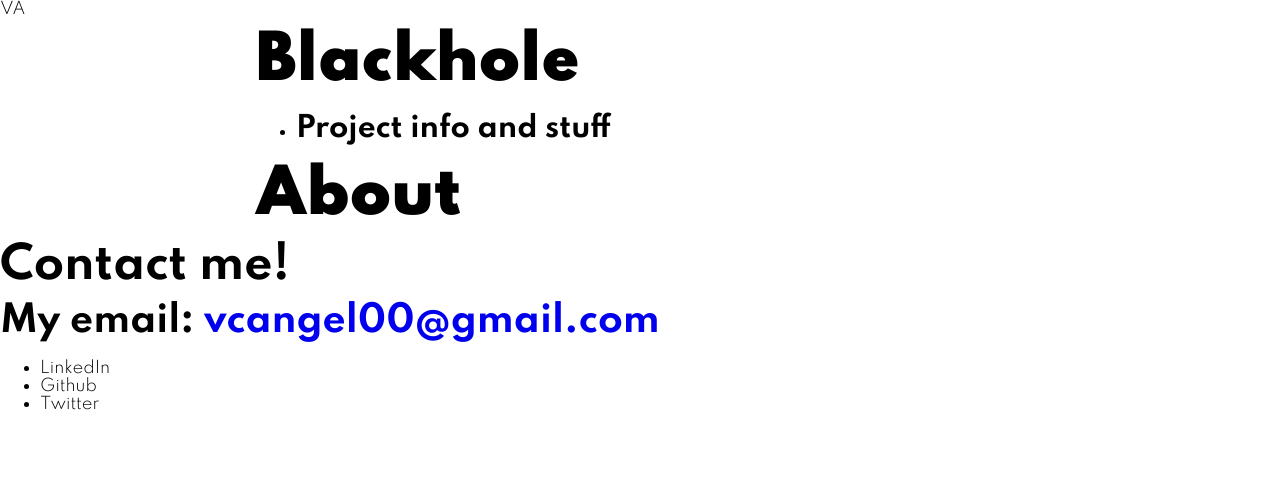
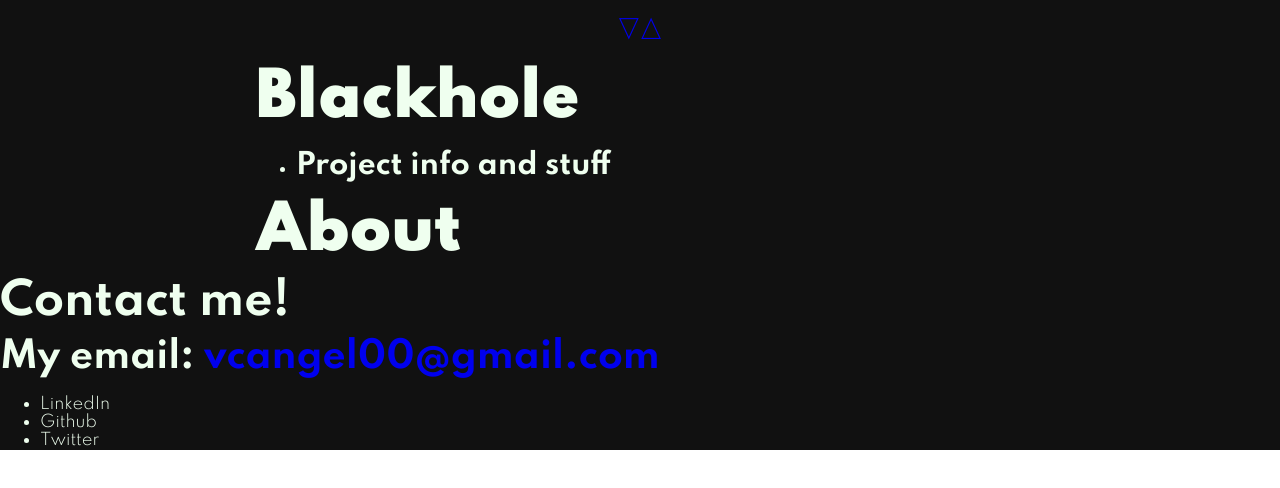
Before and after one commit to VCAngel/vcangel.dev, a React (Create React App) app: page / in a window 1280 px wide. Shown: the top 488 px of the page. Built offline with nearby package versions, Linux system fonts and the light colour scheme.

Commit message:
Basic navbar styles

```diff
--- a/src/App.jsx
+++ b/src/App.jsx
@@ -4,7 +4,7 @@ import reportWebVitals from './ReportWebVitals';
 import Navbar from './components/navbar/Navbar';
 import Main from './components/main/Main';
 import Contact from './components/contact/Contact';
-import './styles/app.scss';
+import './scss/app.scss';
 
 ReactDOM.render(
     <React.StrictMode>
--- a/src/components/navbar/Navbar.jsx
+++ b/src/components/navbar/Navbar.jsx
@@ -3,7 +3,7 @@ import React from 'react';
 const Navbar = () => {
     return(
         <header className="navbar">
-            <span className="navbar__icon">VA</span>
+            <a href='#' className="navbar__icon">VA</a>
         </header>
     )
 }
--- a/src/styles/app.scss
+++ b/src/scss/app.scss
@@ -6,3 +6,4 @@
 @import "./base/utils";
 
 //! Import app styles in here
+@import "./styles/navbar";
--- a/src/styles/base/_init.scss
+++ b/src/scss/base/_init.scss
@@ -16,6 +16,7 @@ body {
     font-size: 1.6rem;
     font-family: $primaryFont;
     font-weight: $light;
+    color: $primaryLight;
     height: 100%;
 }
 
@@ -53,10 +54,16 @@ p {
     margin: 0;
     line-height: 1.4;
     font-size: 1.6rem;
+    font-family: $secondaryFont;
     font-weight: $light;
 }
 a {
     text-decoration: none;
+}
+
+#root {
+    background-color: $backgroundDark;
+
 }
 
 .container {
--- a/src/styles/base/_vars.scss
+++ b/src/scss/base/_vars.scss
@@ -3,7 +3,7 @@
 $primaryDark: #333;
 $secondaryDark: #222;
 $backgroundDark: #111;
-$primaryLight: #eefffe;
+$primaryLight: #efffef;
 
 //* Breakpoints
 $sm-mobile: 480px;
--- /dev/null
+++ b/src/scss/styles/_navbar.scss
@@ -0,0 +1,12 @@
+.navbar {
+    width: 100%;
+    padding: 1rem 3rem;
+    display: flex;
+    justify-content: center;
+    align-items: center;
+
+    &__icon{
+        font-family: $coolFont;
+        font-size: 3rem;
+    }
+}
```
Also changed, not shown: src/scss/base/_mixins.scss (renamed from src/styles/base/_mixins.scss), src/scss/base/_normalize.scss (renamed from src/styles/base/_normalize.scss), src/scss/base/_utils.scss (renamed from src/styles/base/_utils.scss).
